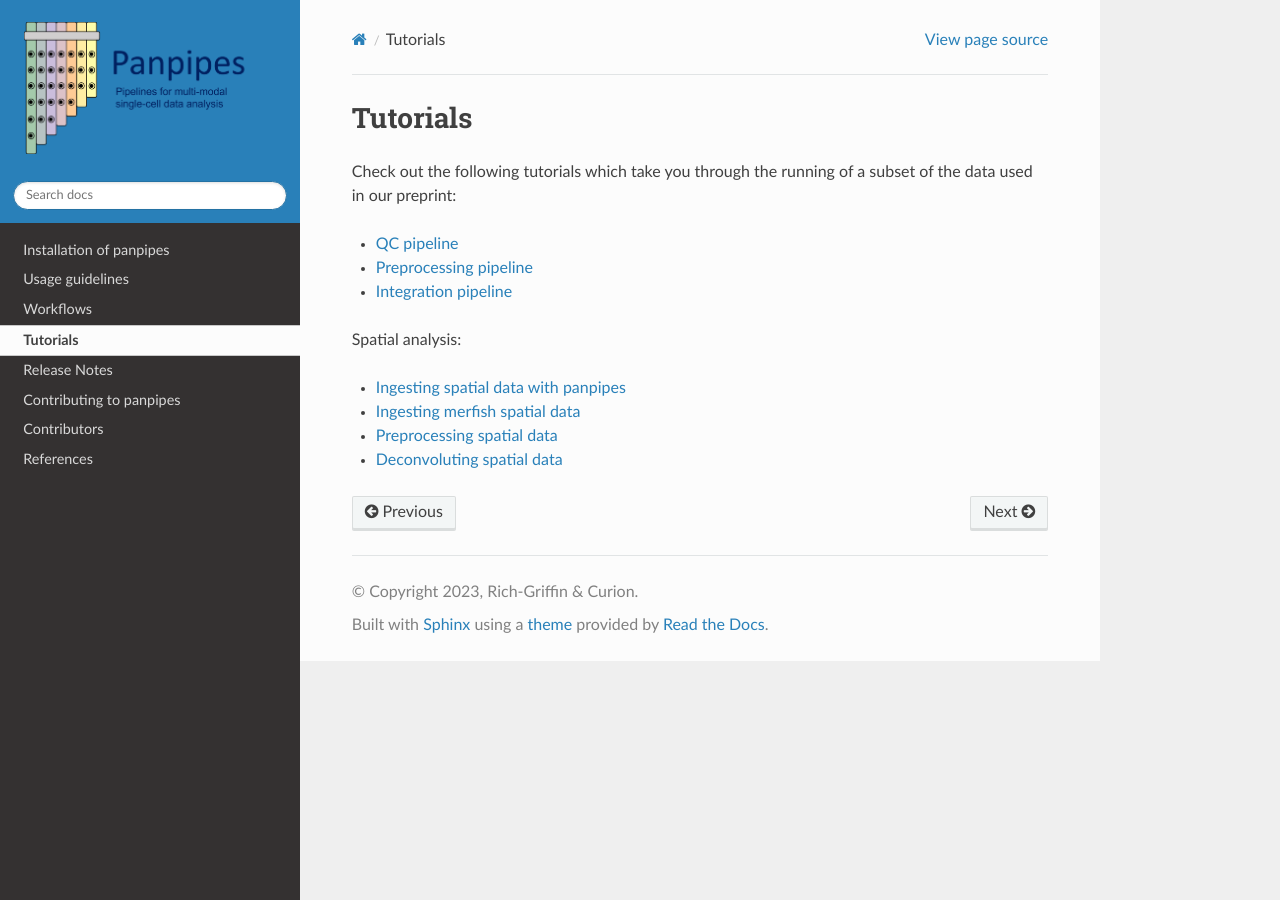
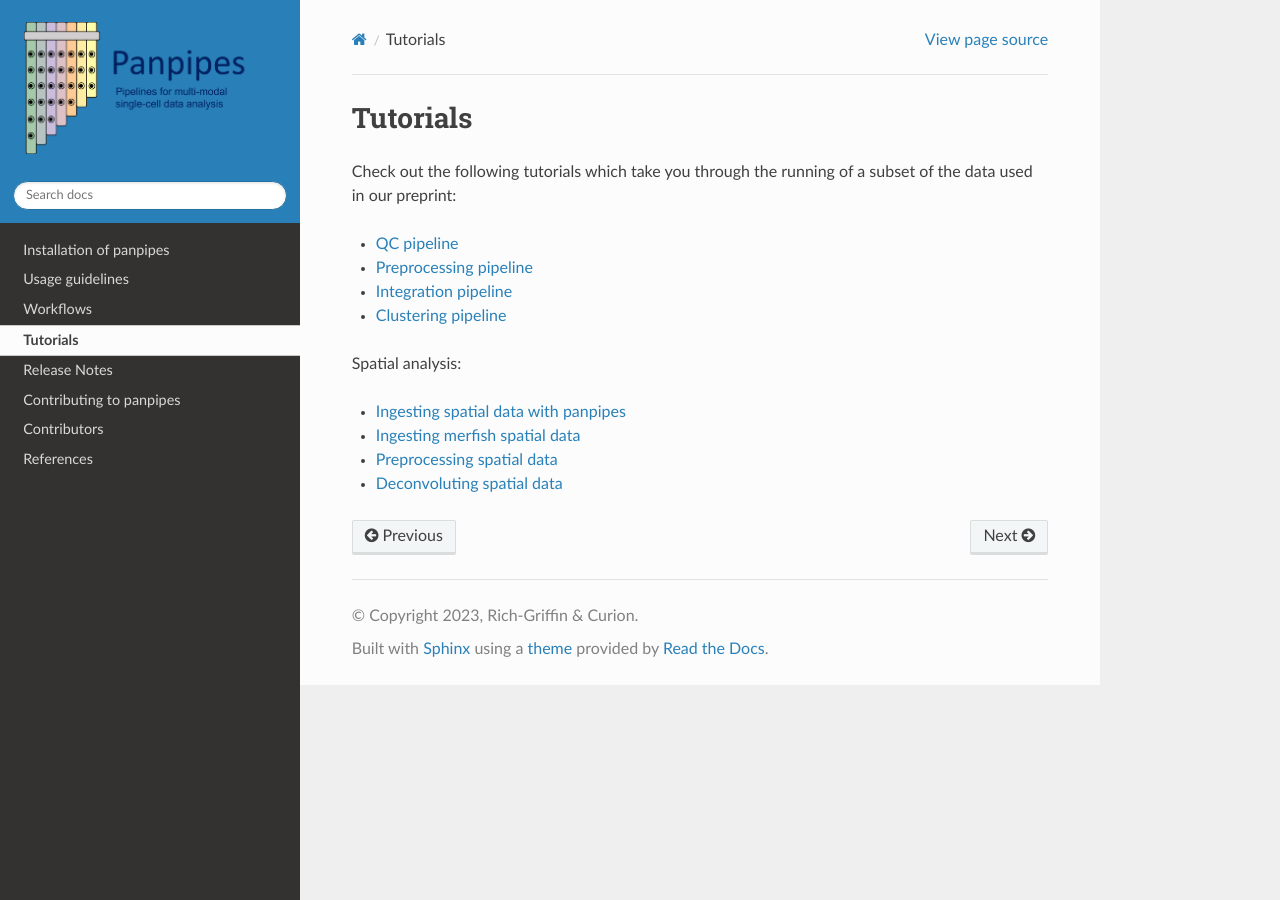
Before and after one commit to bio-la/panpipes-nextflow, a Sphinx documentation site: the page built from docs/tutorials/index.md, in a window 1280 px wide. Built offline with Sphinx 7.4.7 and the Read the Docs theme 2.0.0, drawn with Linux system fonts in a browser that asks for light colours.

Commit message:
change to index

```diff
--- a/docs/tutorials/index.md
+++ b/docs/tutorials/index.md
@@ -6,6 +6,7 @@
 - [QC pipeline](https://panpipes-tutorials.readthedocs.io/en/latest/ingesting_data/Ingesting_data_with_panpipes.html)
 - [Preprocessing pipeline](https://panpipes-tutorials.readthedocs.io/en/latest/filtering_data/filtering_data_with_panpipes.html)
 - [Integration pipeline](https://panpipes-tutorials.readthedocs.io/en/latest/uni_multi_integration/Integrating_data_with_panpipes.html)
+- [Clustering pipeline](https://panpipes-tutorials.readthedocs.io/en/latest/clustering/clustering.html)
 
 Spatial analysis:
 
```
